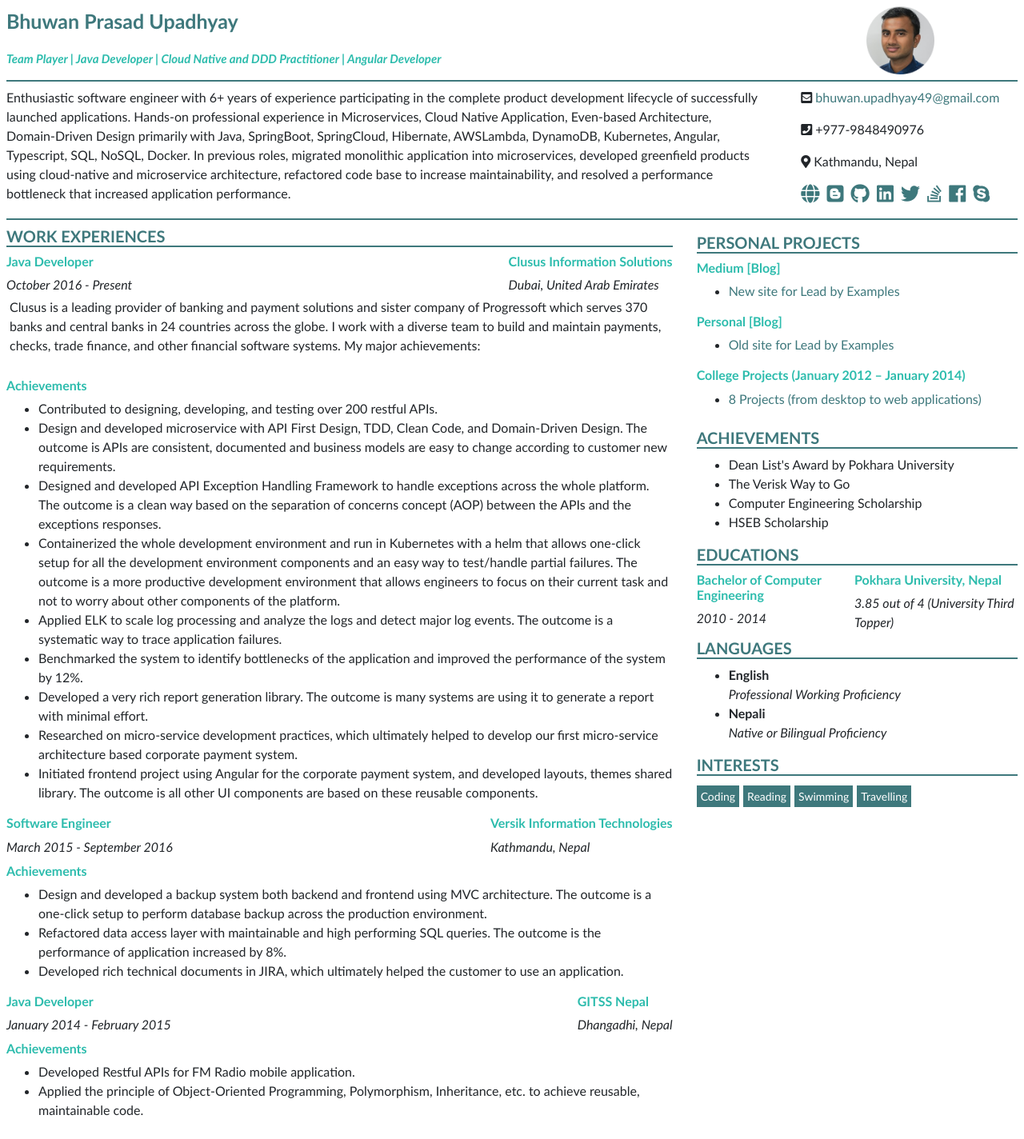
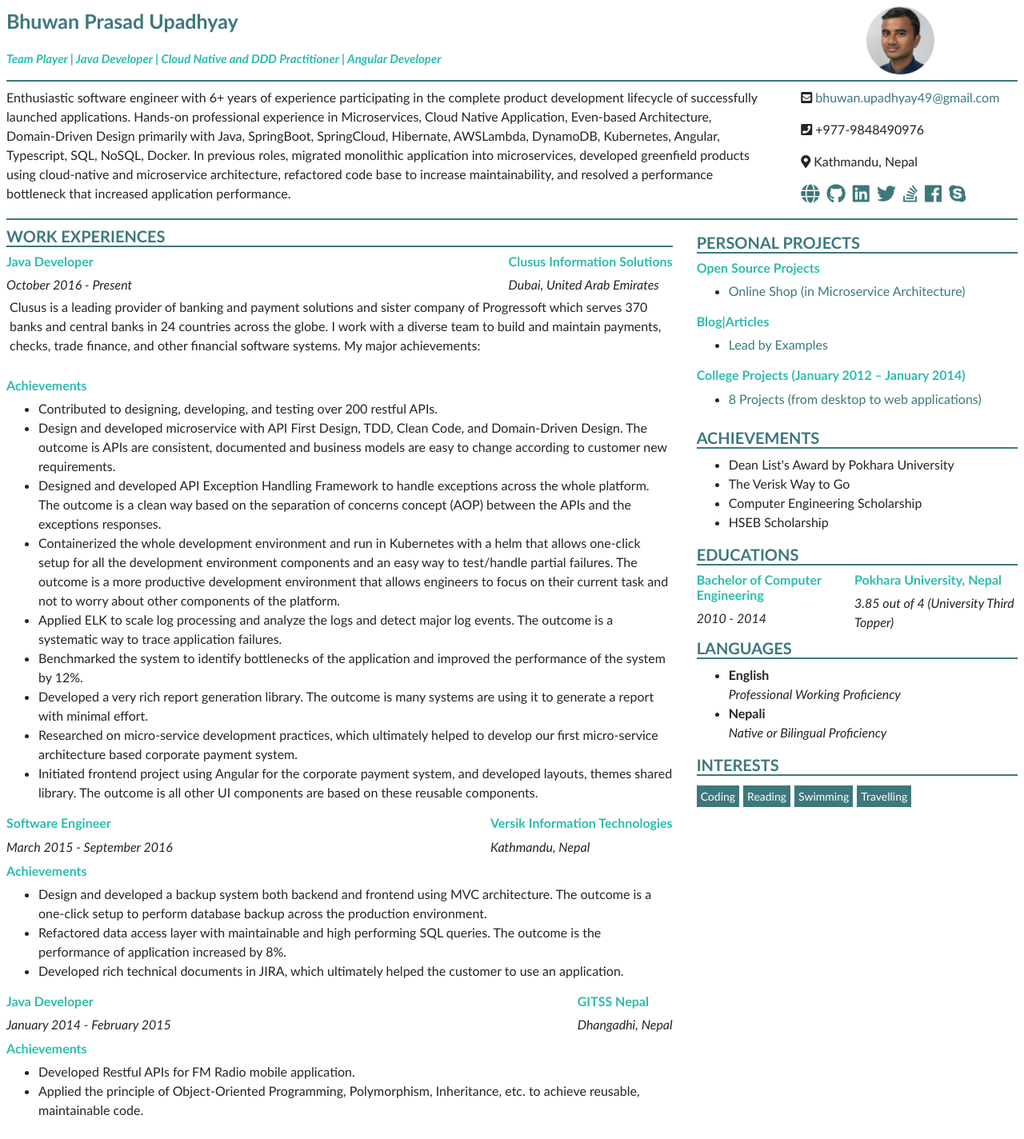
Before and after one commit to BhuwanUpadhyay/cv, a Jekyll site: the page built from index.markdown, in a window 1280 px wide. Shown: the whole page at 80% size. Built offline with Jekyll 4.4.1, drawn with Linux system fonts in a browser that asks for light colours; nearby versions of some CDN libraries.

Commit message:
chore(wip): post

```diff
--- a/_data/cv.yml
+++ b/_data/cv.yml
@@ -212,14 +212,14 @@ projects:
   #       href: https://bhuwanupadhyay.gitbook.io/think-ddd/
   #     - title: Spring Boot 2.0 (A book for deep-dive with Spring Boot 2.0)
   #       href: https://bhuwanupadhyay.gitbook.io/spring-boot-2-0/
-  - title: Medium [Blog]
+  - title: Open Source Projects
     links:
-      - title: New site for Lead by Examples
-        href: https://medium.com/lead-by-examples
-  - title: Personal [Blog]
+      - title: Online Shop (in Microservice Architecture)
+        href: https://github.com/BhuwanUpadhyay/online-shop
+  - title: Blog|Articles
     links:
-      - title: Old site for Lead by Examples
-        href: https://bhuwanupadhyay.github.io/blog/
+      - title: Lead by Examples
+        href: https://bhuwanupadhyay.github.io/
   - title: College Projects (January 2012 – January 2014)
     links:
       - title: 8 Projects (from desktop to web applications)
--- a/_includes/cv-header.html
+++ b/_includes/cv-header.html
@@ -38,9 +38,9 @@
                             <i class="fas fa-globe"></i>
                         </a>
 
-                        <a href="{{ cv.blog }}" target="_blank">
-                            <i class="fab fa-blogger"></i>
-                        </a>
+<!--                        <a href="{{ cv.blog }}" target="_blank">-->
+<!--                            <i class="fab fa-blogger"></i>-->
+<!--                        </a>-->
 
                         <a href="{{ cv.github }}" target="_blank">
                             <i class="fab fa-github"></i>
```
